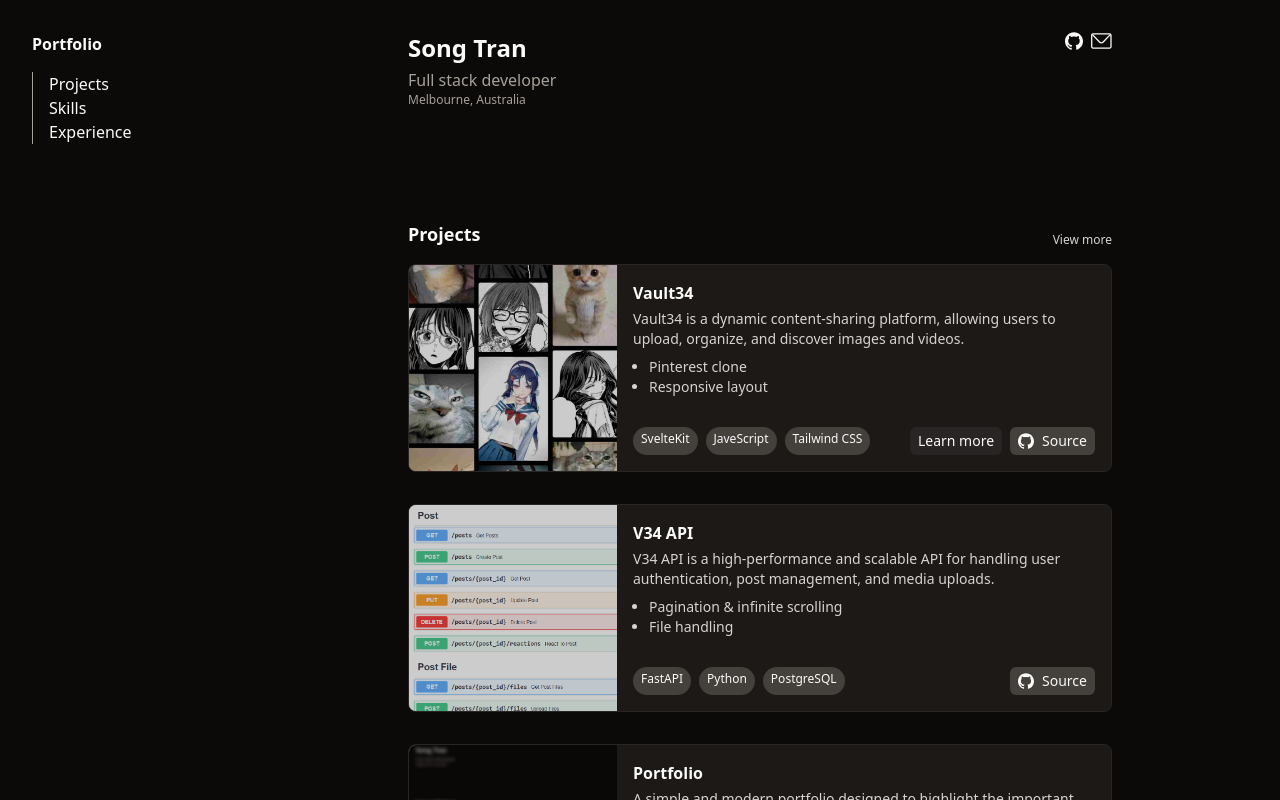
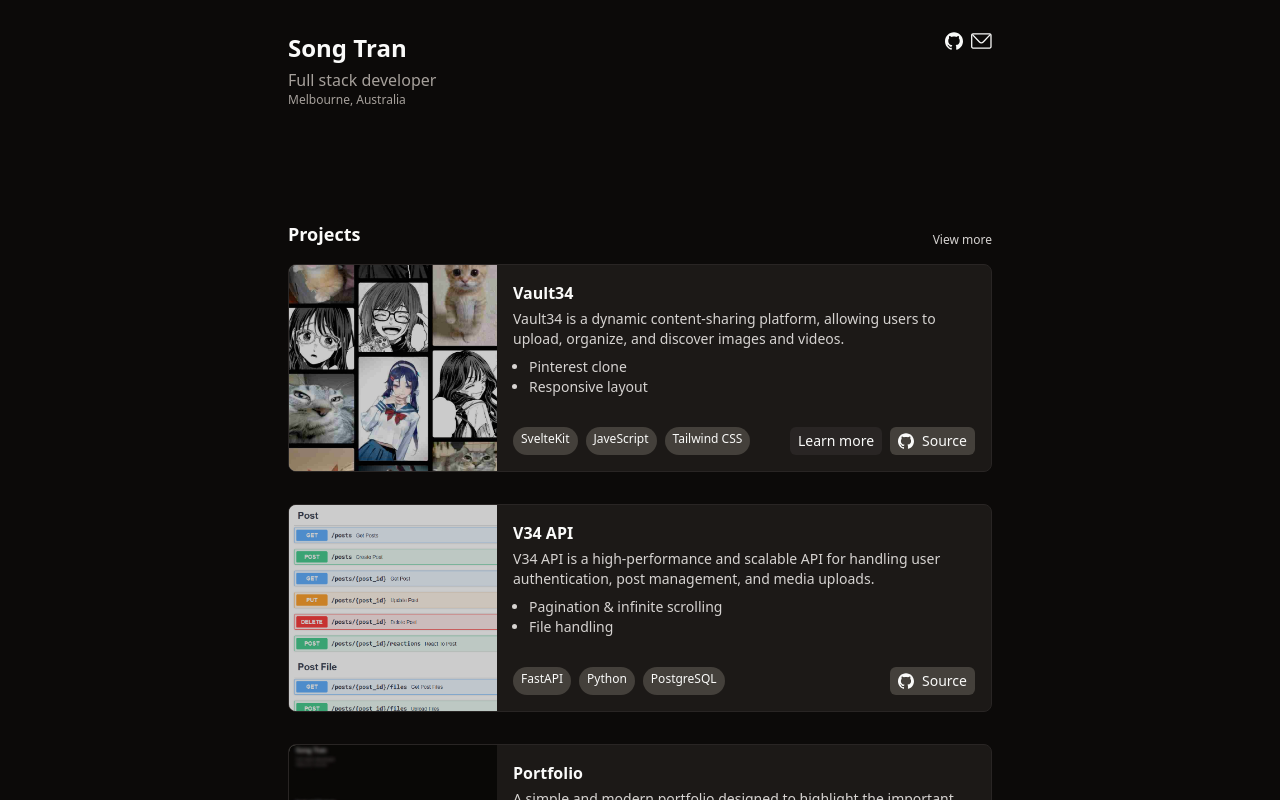
Before and after one commit to stagib/portfolio-react, a React (Vite) app: page / in a window 1280 px wide. Built offline with nearby package versions, Linux system fonts and the light colour scheme.

Commit message:
style: remove sidebar

```diff
--- a/src/components/Layout.tsx
+++ b/src/components/Layout.tsx
@@ -1,10 +1,10 @@
 import { Outlet } from "react-router-dom";
-import SideBar from "./SideBar";
+/* import SideBar from "./SideBar"; */
 
 const Layout = () => {
     return (
         <div className="flex justify-center max-h-screen">
-            <SideBar />
+            {/*  <SideBar /> */}
             <div className="flex flex-col items-center overflow-auto w-full">
                 <Outlet />
             </div>
```
